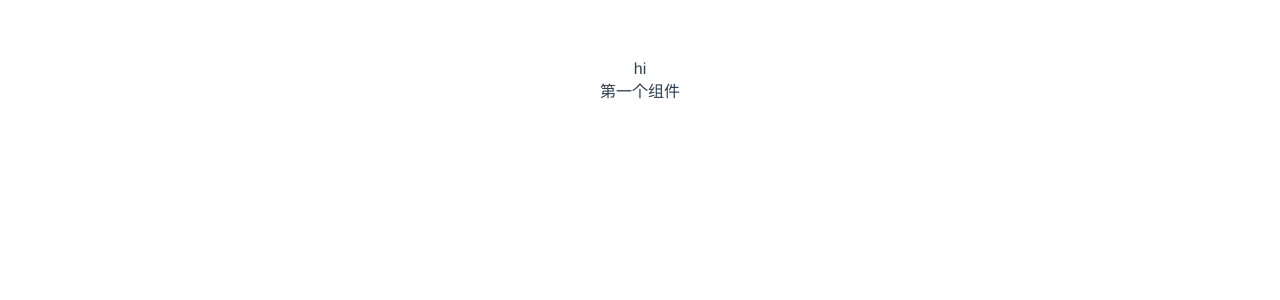
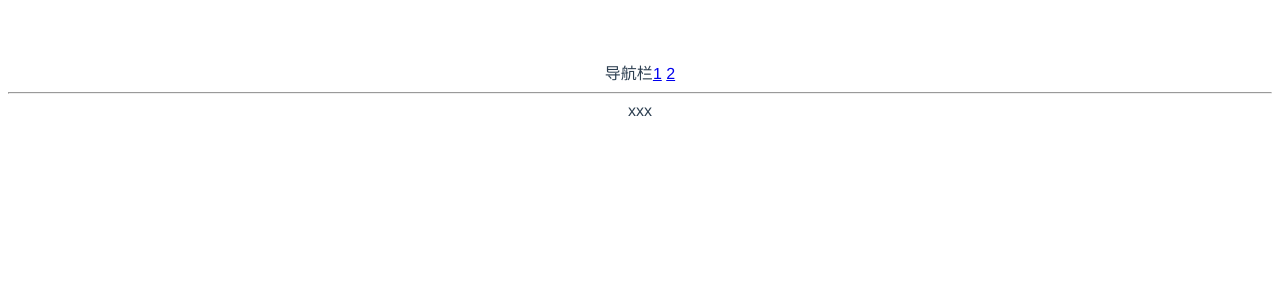
Before and after one commit to z-Lw/x-xiong-ui, a Vue app: page /#/xxx in a window 1280 px wide. Shown: the top 300 px of the page. Built offline with nearby package versions, Linux system fonts and the light colour scheme.

Commit message:
初始化

```diff
--- a/index.html
+++ b/index.html
@@ -8,6 +8,6 @@
 </head>
 <body>
   <div id="app"></div>
-  <script type="module" src="/src/main.js"></script>
+  <script type="module" src="/src/main.ts"></script>
 </body>
 </html>
--- a/src/App.vue
+++ b/src/App.vue
@@ -1,17 +1,14 @@
 <template>
   <div>
-    hi
-    <Wei/>
+    导航栏<router-link to="/">1</router-link> <router-link to="/xxx">2</router-link>
   </div>
+  <hr>
+  <router-view/>
 </template>
 
 <script>
-import Wei from './components/Wei.vue'
 
 export default {
   name: 'App',
-  components: {
-    Wei
-  }
 }
 </script>
--- /dev/null
+++ b/src/components/xxx.vue
@@ -0,0 +1,15 @@
+<template>
+    <div>
+        xxx
+    </div>
+
+</template>
+
+<script lang="ts">
+
+
+</script>
+
+<style lang="scss" scoped>
+
+</style>
--- a/src/main.js
+++ /dev/null
@@ -1,5 +0,0 @@
-import { createApp } from 'vue'
-import App from './App.vue'
-import './index.css'
-
-createApp(App).mount('#app')
--- /dev/null
+++ b/src/main.ts
@@ -0,0 +1,20 @@
+import { createApp } from 'vue'
+// @ts-ignore
+import App from './App.vue'
+import './index.css'
+import {createWebHashHistory, createRouter} from 'vue-router'
+const history = createWebHashHistory()
+// @ts-ignore
+import  Wei from "./components/Wei.vue"
+// @ts-ignore
+import  Xxx from "./components/xxx.vue"
+const router = createRouter({
+  history: history,
+  routes: [
+    {path:'/',component: Wei},
+    {path:'/xxx',component:Xxx}
+  ]
+})
+const app =createApp(App)
+app.use(router)
+app.mount('#app')
--- /dev/null
+++ b/src/shims-vue.d.ts
@@ -0,0 +1,5 @@
+declare module '*.vue' {
+  import { ComponentOptions } from 'vue'
+  const componentOptions: ComponentOptions
+  export default componentOptions
+}
```
Also changed, not shown: package.json (+4 -3 lines), 1 other file (tests, documents, lock files or other folders).
